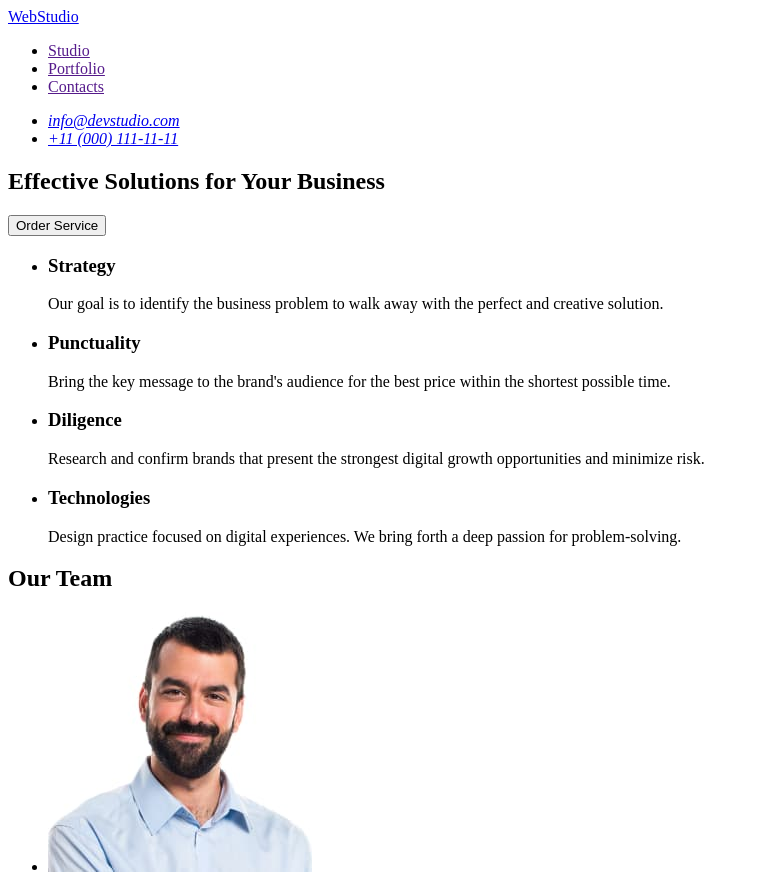
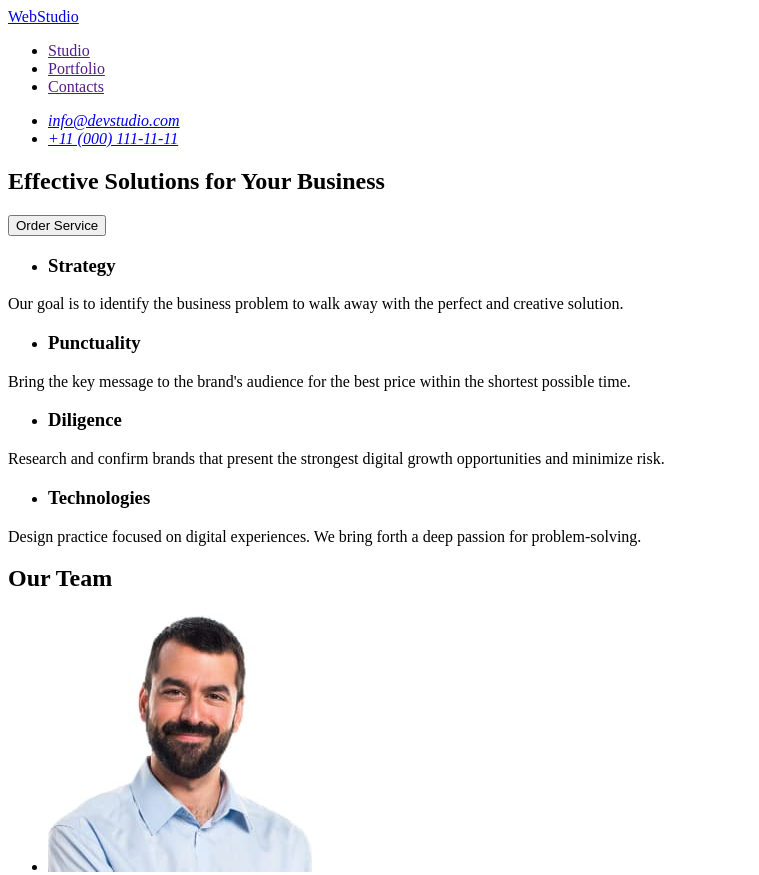
Before and after one commit to RybakAleksandr/goit-markup-hw-01, a plain HTML site: page index.html in a window 1280 px wide. Shown: the top 875 px of the page, without its empty margins (0-759 px from the left). Drawn offline with Linux system fonts and the light colour scheme.

Commit message:
index.html

```diff
--- a/index.html
+++ b/index.html
@@ -1,3 +1,4 @@
+
 <!DOCTYPE html>
 <html lang="en">
   <head>
@@ -32,33 +33,38 @@
         <ul>
           <li>
             <h3>Strategy</h3>
-         <p>
+          </li>
+        </ul>
+<p>
           Our goal is to identify the business problem to walk away with the
-          perfect and creative solution.</p> </li>
+          perfect and creative solution.
 
-          <li><h3>Punctuality</h3>
+        </p>
+        <ul>
+          <li><h3>Punctuality</h3></li>
+        </ul>
         <p>
           Bring the key message to the brand's audience for the best price
           within the shortest possible time.
-        </p></li>
-
-
+        </p>
+        <ul>
           <li>
             <h3>Diligence</h3>
-          <p>
+          </li>
+        </ul>
+        <p>
           Research and confirm brands that present the strongest digital growth
           opportunities and minimize risk.
-        </p></li>
-
-
+        </p>
+        <ul>
           <li>
             <h3>Technologies</h3>
-          <p>
+          </li>
+        </ul>
+        <p>
           Design practice focused on digital experiences. We bring forth a deep
           passion for problem-solving.
-        </p></li>
-       </ul>
-
+        </p>
       </section>
       <section>
         <h2>Our Team</h2>
```
